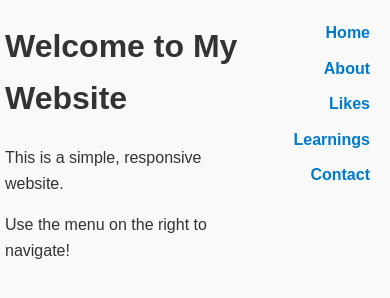
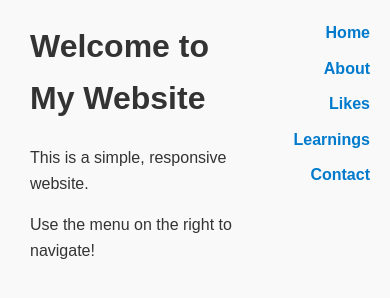
Before and after one commit to RithikaKorrapolu/rithikakorrapolu.github.io, a plain HTML site: page index.html in a window 390 px wide. Drawn offline with Linux system fonts and the light colour scheme.

Commit message:
more space

```diff
--- a/style.css
+++ b/style.css
@@ -40,7 +40,7 @@ body {
 /* Content Area */
 .content {
     max-width: calc(100% - 160px); /* Reserve space for the menu */
-    margin: 40px 0; /* Remove auto-centering for more control */
+    margin: 40px 0 40px 40px; /* Remove auto-centering for more control */
     padding: 0 10px; /* Reduce left padding for a tighter fit */
     box-sizing: border-box; /* Ensure padding doesn't affect width */
 }
@@ -53,8 +53,8 @@ body {
 
     .content {
         max-width: calc(100% - 140px); /* Adjust content width for smaller screens */
-        margin: 20px 0; /* Reduce vertical margins */
-        padding: 0 5px; /* Further reduce left padding */
+        margin: 20px 0 20px 20px; /* Reduce vertical margins */
+        padding: 0 10px; /* Further reduce left padding */
     }
 }
 
```
Also changed, not shown: 1 other file.
